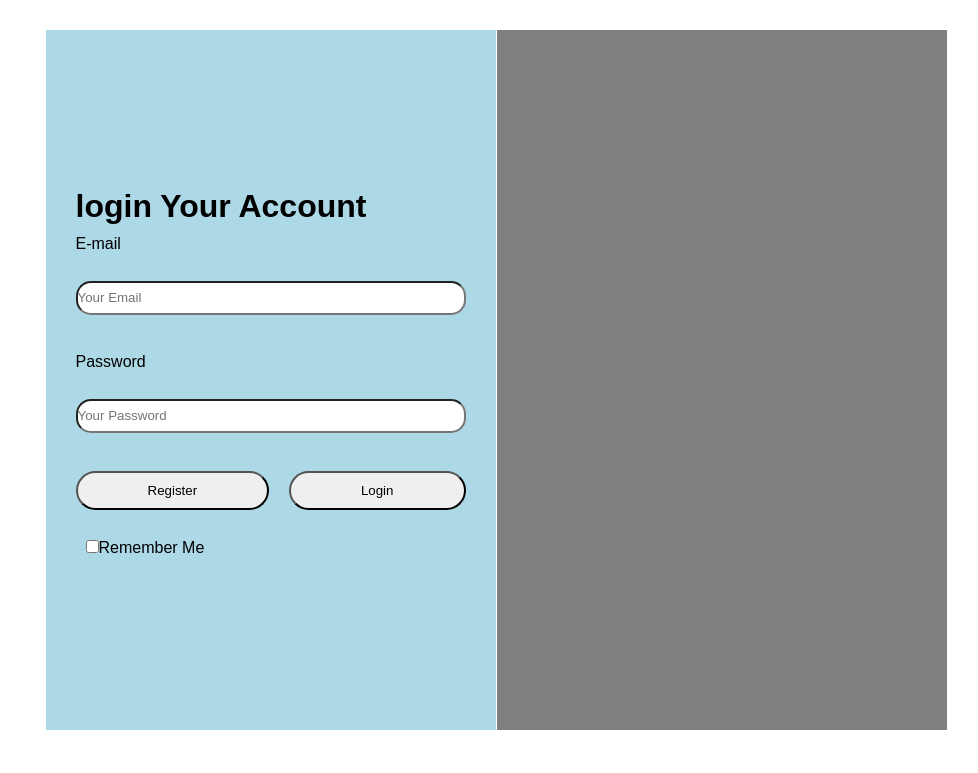
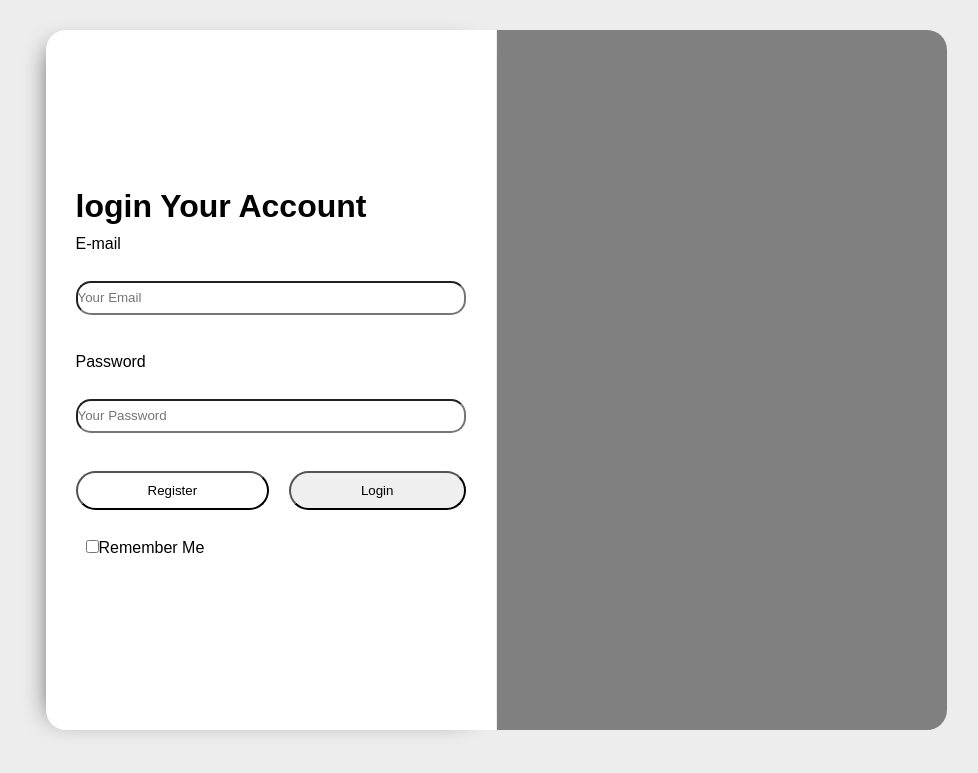
Before and after one commit to dokoede/HNG6.0-task-, a PHP site: page / in a window 1280 px wide. Shown: the top 773 px of the page, without its empty margins (144-1122 px from the left). Run offline with PHP 8.4, Linux system fonts and the light colour scheme.

Commit message:
update on display

```diff
--- a/index.html
+++ b/index.html
@@ -1,5 +1,6 @@
 <!DOCTYPE html>
 <html lang="en">
+
 <head>
   <meta charset="UTF-8" />
   <meta name="viewport" content="width=device-width, initial-scale=1.0" />
@@ -7,6 +8,7 @@
   <link rel="stylesheet" href="style.css" />
   <title>Signin Page</title>
 </head>
+
 <body>
   <div class="container">
     <form class="form" action="#">
@@ -15,16 +17,11 @@
       <input type="text" name="email" id="email" placeholder="Your Email" />
       <br />
       <label for="password">Password</label><br />
-        <input
-          type="password"
-          id="password"
-          placeholder="Your Password"
-        /><br />
+      <input type="password" id="password" placeholder="Your Password" /><br />
       <div id="btns">
-          <input class="btn" type="button" value="Register" />
-          <input class="btn" type="button" value="Login" />
+        <input class="btn register" type="button" value="Register" />
+        <input class="btn login" type="button" value="Login" />
       </div>
-
       <div id="checkitems">
         <input type="checkbox" name="Remember" id="Remember" />
         <P>Remember Me</P>
@@ -36,4 +33,5 @@
     </div>
   </div>
 </body>
+
 </html>
--- a/style.css
+++ b/style.css
@@ -6,6 +6,7 @@
 
 body {
     font-family: sans-serif;
+    background: #dfdcdc80;
 }
 
 .container {
@@ -18,16 +19,21 @@ body {
     justify-content: center;
     align-content: center;
     grid-gap: 1px;
+
+
 }
 
 /* form area  */
 .form {
-    background: lightblue;
+    background: #ffffff;
     padding: 30px;
     display: flex;
     flex-direction: column;
     flex-wrap: nowrap;
     justify-content: center;
+    box-shadow: -12px 2px 26px -17px rgba(0, 0, 0, 0.75);
+    border-top-left-radius: 20px;
+    border-bottom-left-radius: 20px;
 }
 
 input {
@@ -55,6 +61,10 @@ form.form div#btns {
     border-radius: 20px;
 }
 
+form.form div#btns input.btn.register {
+    background: transparent;
+}
+
 #checkitems {
     display: flex;
     flex-direction: row;
@@ -78,4 +88,6 @@ input#remember {
 .side2 {
     /* this is the gray part of the page .... a beautiful picture goes here with some text */
     background: gray;
+    border-top-right-radius: 20px;
+    border-bottom-right-radius: 20px;
 }
```
Lines whose indentation alone changed are shown as unchanged.
